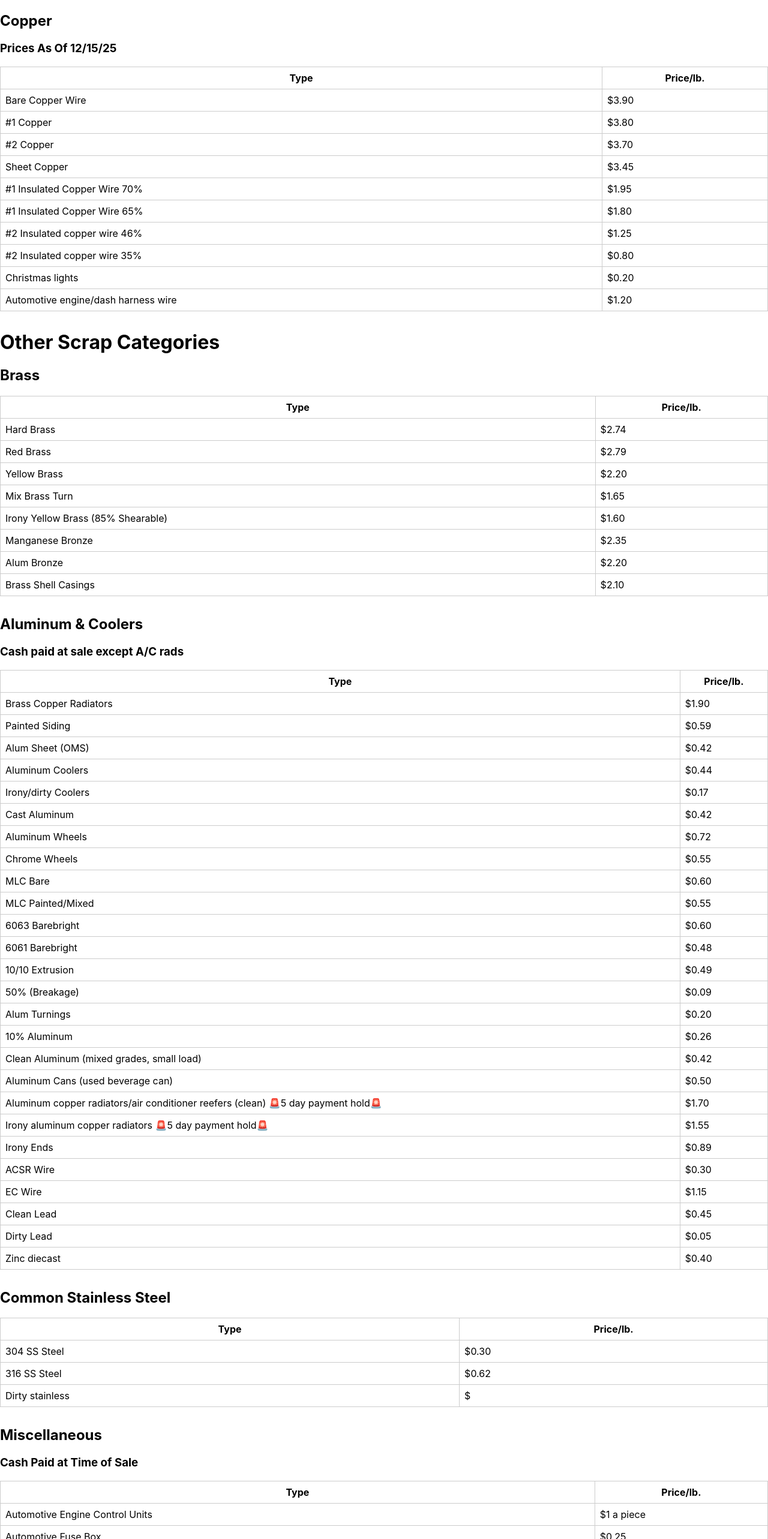
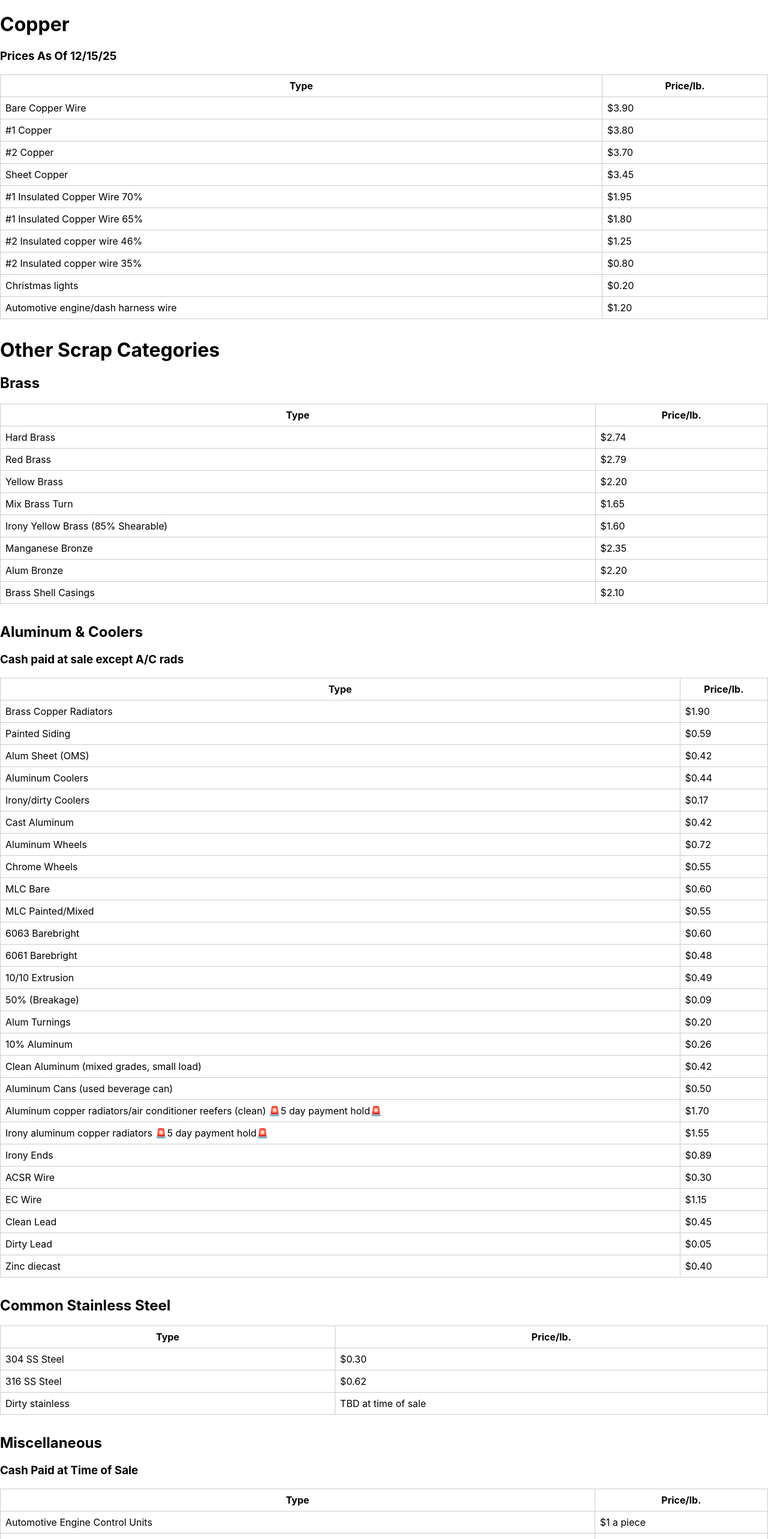
Before and after one commit to aallemond/TopsMetalRecycling, a React (Create React App) app: page / in a window 1280 px wide. Shown: the top 2566 px of the page at 60% size. Built offline with nearby package versions, Linux system fonts and the light colour scheme.

Commit message:
fixed reportWebVitals Deletion

```diff
--- a/src/App.js
+++ b/src/App.js
@@ -103,7 +103,7 @@ export default function CopperTable() {
   return (
    <div>
 
-    <h2>Copper</h2>
+    <h1>Copper</h1>
     <h3>Prices As Of 12/15/25</h3>
     {renderTable(copperTable)}
 
@@ -122,6 +122,8 @@ export default function CopperTable() {
     <h3>Cash Paid at Time of Sale</h3>
     {renderTable(miscTable)}
 
+    <h4>Also buying specialty metals and super alloys like inconel and titanium etc. Text me for more info 337-381-2003</h4>
+
 
     </div>
 
--- a/src/STAINLESS.json
+++ b/src/STAINLESS.json
@@ -1,5 +1,5 @@
 [{"type":"304 SS Steel", "price":"$0.30"},
 {"type":"316 SS Steel", "price":"$0.62"},
-{"type":"Dirty stainless", "price":"$"}
+{"type":"Dirty stainless", "price":"TBD at time of sale"}
 
 ]
--- /dev/null
+++ b/src/reportWebVitals.js
@@ -0,0 +1,13 @@
+const reportWebVitals = onPerfEntry => {
+  if (onPerfEntry && onPerfEntry instanceof Function) {
+    import('web-vitals').then(({ getCLS, getFID, getFCP, getLCP, getTTFB }) => {
+      getCLS(onPerfEntry);
+      getFID(onPerfEntry);
+      getFCP(onPerfEntry);
+      getLCP(onPerfEntry);
+      getTTFB(onPerfEntry);
+    });
+  }
+};
+
+export default reportWebVitals;
```
